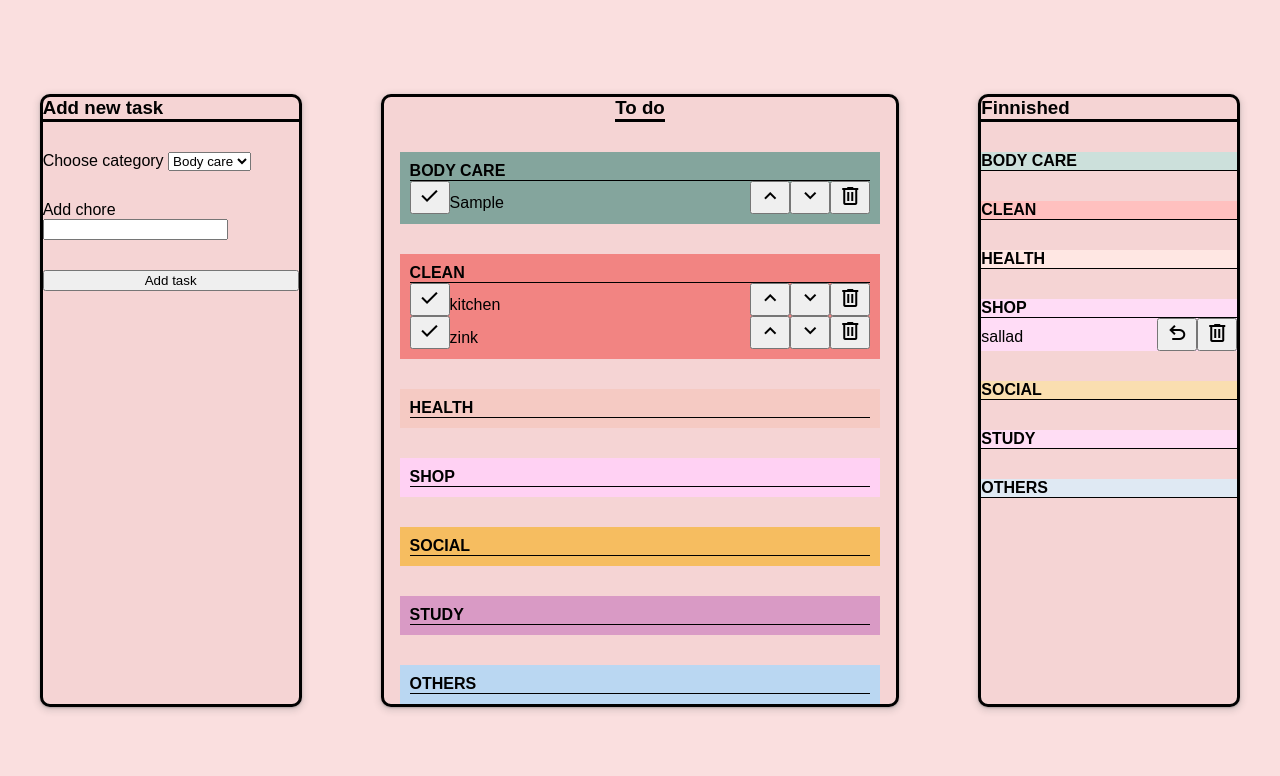
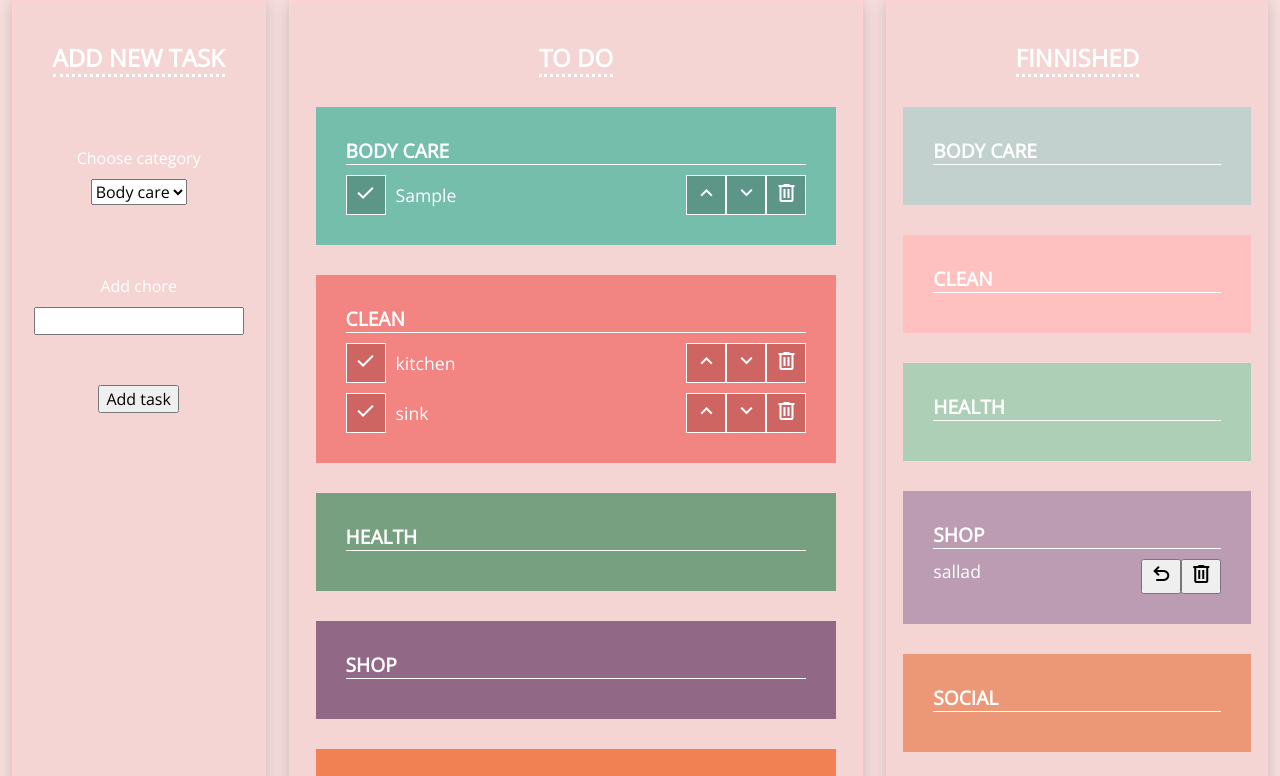
Before and after one commit to jennifer-mcallister/Todo-List, a website with bundled scripts: page src/index.html in a window 1280 px wide. Both pictures are taken after typing "Sample" into the empty fields and a click on the button "Add task". Shown: the top 776 px of the page. Built offline with nearby package versions, Linux system fonts and the light colour scheme.

Commit message:
added styling to buttons in todolist

```diff
--- a/src/index.html
+++ b/src/index.html
@@ -7,6 +7,7 @@
     <title>My todo list</title>
     <link href="scss/main.scss" rel="stylesheet"/>
     <link rel="stylesheet" href="https://fonts.googleapis.com/css2?family=Material+Symbols+Outlined:opsz,wght,FILL,GRAD@48,400,0,0" />
+    <link href='https://fonts.googleapis.com/css?family=Open Sans' rel='stylesheet'>
     <script src="js/main.js" type="module"></script>
 </head>
 <body>
@@ -15,7 +16,7 @@
 
         <div class="addtask-container">
             <h3 class="addtask-title">Add new task</h3>
-
+            <div class="createnew-container">
                 <!-- add a categorie -->
                 <div class="choosecategory-container">
                     <label for="category">Choose category</label>
@@ -39,6 +40,7 @@
 
                 <!-- add task to todo list -->
                 <button type="button" id="btn-addtask">Add task</button>
+            </div>
         </div>
 
 
@@ -85,37 +87,37 @@
 
         <div class="finnished-container" id="finnished">
             <h3 class="finnished-title" >Finnished</h3>
-            <div class="bodycare-finnished">
+            <div class="bodycare-finnished category-container">
                 <h4 id="bodycare-title">Body care</h4>
                 <div id="bodycare-done"></div>
             </div>
 
-            <div class="clean-finnished">
+            <div class="clean-finnished category-container">
                 <h4 id="clean-title">Clean</h4>
                 <div id="clean-done"></div>
             </div>
 
-            <div class="health-finnished">
+            <div class="health-finnished category-container">
                 <h4 id="health-title">Health</h4>
                 <div id="health-done"></div>
             </div>
 
-            <div class="shop-finnished">
+            <div class="shop-finnished category-container">
                 <h4 id="shop-title">Shop</h4>
                 <div id="shop-done"></div>
             </div>
 
-            <div class="social-finnished">
+            <div class="social-finnished category-container">
                 <h4 id="social-title">Social</h4>
                 <div id="social-done"></div>
             </div>
 
-            <div class="study-finnished">
+            <div class="study-finnished category-container">
                 <h4 id="study-title">Study</h4>
                 <div id="study-done"></div>
             </div>
 
-            <div class="others-finnished">
+            <div class="others-finnished category-container">
                 <h4 id="others-title">Others</h4>
                 <div id="others-done"></div>
             </div>
--- a/src/js/main.js
+++ b/src/js/main.js
@@ -4,7 +4,7 @@ document.getElementById("btn-addtask").addEventListener("click", createAndStoreT
 
 let tasks = [
     new Task("clean", "kitchen", false),
-    new Task("clean", "zink", false),
+    new Task("clean", "sink", false),
     new Task("shop", "sallad", true)
 ]
 
--- /dev/null
+++ b/src/scss/_buttons.scss
@@ -0,0 +1,106 @@
+
+
+#bodycare > div > div > button {
+    border: 1px solid white;
+    background-color: #5b9687;
+    color: white;
+    cursor: pointer;
+    padding: 5px;
+    width: 40px;
+    height: 40px;
+
+
+    &:hover {
+        background-color: #e0b987;
+    }
+}
+
+#clean > div > div > button {
+    border: 1px solid white;
+    background-color: #cf6563;
+    color: white;
+    cursor: pointer;
+    padding: 5px;
+    width: 40px;
+    height: 40px;
+
+
+    &:hover {
+        background-color: #e0b987;
+    }
+}
+
+#health > div > div > button {
+    border: 1px solid white;
+    background-color: #588061;
+    color: white;
+    cursor: pointer;
+    padding: 5px;
+    width: 40px;
+    height: 40px;
+
+
+    &:hover {
+        background-color: #e0b987;
+    }
+}
+
+#shop > div > div > button {
+    border: 1px solid white;
+    background-color: #855478;
+    color: white;
+    cursor: pointer;
+    padding: 5px;
+    width: 40px;
+    height: 40px;
+
+
+    &:hover {
+        background-color: #e0b987;
+    }
+}
+
+#social > div > div > button {
+    border: 1px solid white;
+    background-color: #d1663c;
+    color: white;
+    cursor: pointer;
+    padding: 5px;
+    width: 40px;
+    height: 40px;
+
+
+    &:hover {
+        background-color: #e0b987;
+    }
+}
+
+#study > div > div > button {
+    border: 1px solid white;
+    background-color: #a74c79;
+    color: white;
+    cursor: pointer;
+    padding: 5px;
+    width: 40px;
+    height: 40px;
+
+
+    &:hover {
+        background-color: #e0b987;
+    }
+}
+
+#others > div > div > button {
+    border: 1px solid white;
+    background-color: #535269;
+    color: white;
+    cursor: pointer;
+    padding: 5px;
+    width: 40px;
+    height: 40px;
+
+
+    &:hover {
+        background-color: #e0b987;
+    }
+}
--- a/src/scss/_layout.scss
+++ b/src/scss/_layout.scss
@@ -7,7 +7,6 @@ body {
     padding: 0;
     font-family: Arial, Helvetica, sans-serif;
     box-sizing: border-box;
-    height: 100vh;
 }
 
 .content-container {
@@ -21,31 +20,82 @@ body {
 .addtask-container {
     display: flex;
     flex-direction: column;
+    align-items: center;
     border: 3px solid black;
-    width: 20vw;
+    width: 15vw;
     gap: 30px;
+    padding: 40px 30px;
+
+}
+
+.createnew-container {
+    display: flex;
+    flex-direction: column;
+    justify-content: center;
+    align-items: center;
+    gap: 30px;
+    padding: 20px 10px;
+
+    .choosecategory-container {
+        width: 90%;
+        display: flex;
+        flex-direction: column;
+        justify-content: center;
+        align-items: center;
+        gap: 10px;
+        padding: 20px 10px;
+    }
+
+    .addchore-container {
+       @extend.choosecategory-container;
+       gap: 10px;
+       padding: 20px 10px;
+    }
 }
 
 #todo-container {
     display: flex;
     flex-direction: column;
     align-items: center;
-    border: 3px solid black;
+    border: 3px solid white;
     width: 40vw;
     gap: 30px;
+    padding: 40px 30px;
+    color: white;
+
+    .chore-container {
+        display: flex;
+        flex-direction: row;
+        align-items: center;
+        gap: 10px;
+    }
 }
 
 .category-container {
     width: 90%;
-    padding: 10px;
+    padding: 30px;
+    height: auto;
+    display: flex;
+    flex-direction: column;
+    gap: 10px;
+
+    & > div {
+        display: flex;
+        flex-direction: column;
+        gap: 10px;
+    }
+
 
 }
 
 .finnished-container {
     display: flex;
     flex-direction: column;
-    border: 3px solid black;
-    width: 20vw;
+    align-items: center;
+    border: 3px solid white;
+    width: 25vw;
+    gap: 30px;
+    padding: 40px 30px;
 }
 
 .task {
@@ -54,7 +104,7 @@ body {
     justify-content: space-between;
 
     &__chore {
-        padding-top: 10px;
+        font-size: 1.1rem;
     }
 }
 
@@ -68,3 +118,10 @@ span {
     flex-direction: column;
     gap: 30px;
 }
+
+
+#clean {
+    display: flex;
+    flex-direction: column;
+    gap: 10px;
+}
--- a/src/scss/_mixins.scss
+++ b/src/scss/_mixins.scss
@@ -1,6 +1,5 @@
 
 @mixin container-box {
-    border-radius: 10px;
-    border: 3px solid black;
-    box-shadow: rgba(60, 64, 67, 0.3) 0px 1px 2px 0px, rgba(60, 64, 67, 0.15) 0px 2px 6px 2px;;
-}
+
+    border: 1px solid rgb(255, 211, 211);
+    box-shadow: rgba(218, 206, 206, 0.12) 0px 2px 4px 0px, rgba(88, 98, 102, 0.32) 0px 2px 16px 0px;}
--- a/src/scss/_reset.scss
+++ b/src/scss/_reset.scss
@@ -1,3 +1,5 @@
 * {
     margin: 0;
+    font-size: 12pt;
+    font-family: "Open Sans", Arial, Helvetica, sans-serif;
 }
--- a/src/scss/_startpage.scss
+++ b/src/scss/_startpage.scss
@@ -1,6 +1,7 @@
 @use "layout";
 @use "reset";
 @use "mixins";
+@use "buttons";
 
 body {
     background-color: #fadfdf;
@@ -8,26 +9,32 @@ body {
 
 .addtask-container, #todo-container, .finnished-container {
     background-color: rgb(245, 212, 212);
+    color: white;
     @include mixins.container-box;
 }
 
 h3 {
-    border-bottom: 3px solid black;
+    border-bottom: 3px dotted white;
+    text-transform: uppercase;
+    font-size: 1.5rem;
+    color: white;
+
 }
 
 h4 {
-    border-bottom: 1px solid black;
+    border-bottom: 1px solid white;
     text-transform: uppercase;
+    font-size: 1.2rem;
 }
 
 
 
 
 .bodycare{
-    background-color: #84A59D;
+    background-color: #75beac;
 
     &-finnished {
-        background-color: #cce0db;
+        background-color: #c2d1cd;
     }
 }
 
@@ -40,41 +47,41 @@ h4 {
 }
 
 .health{
-    background-color: #F5CAC3;
+    background-color: #77a080;
 
     &-finnished {
-        background-color: #ffe7e3;
+        background-color: #adcfb5;
     }
 }
 
 .shop {
-    background-color: #FFD1F3;
+    background-color: #916886;
 
     &-finnished {
-        background-color: #ffdcf6;
+        background-color: #bb9cb3;;
     }
 }
 
 .social {
-    background-color: #F6BD60;
+    background-color: #f18053;
 
     &-finnished {
-        background-color: #fadeb0;
+        background-color: #ec9876;
     }
 }
 
 .study {
-    background-color: #D99AC5;
+    background-color: #c26594;
 
     &-finnished {
-        background-color: #ffddf4;
+        background-color: #da94b7;
     }
 }
 
 .others {
-    background-color: #BAD7F2;
+    background-color: #787788;
 
     &-finnished {
-        background-color: #dfe9f3;
+        background-color: #aeaeb9;
     }
 }
```
Lines whose indentation alone changed are shown as unchanged.
